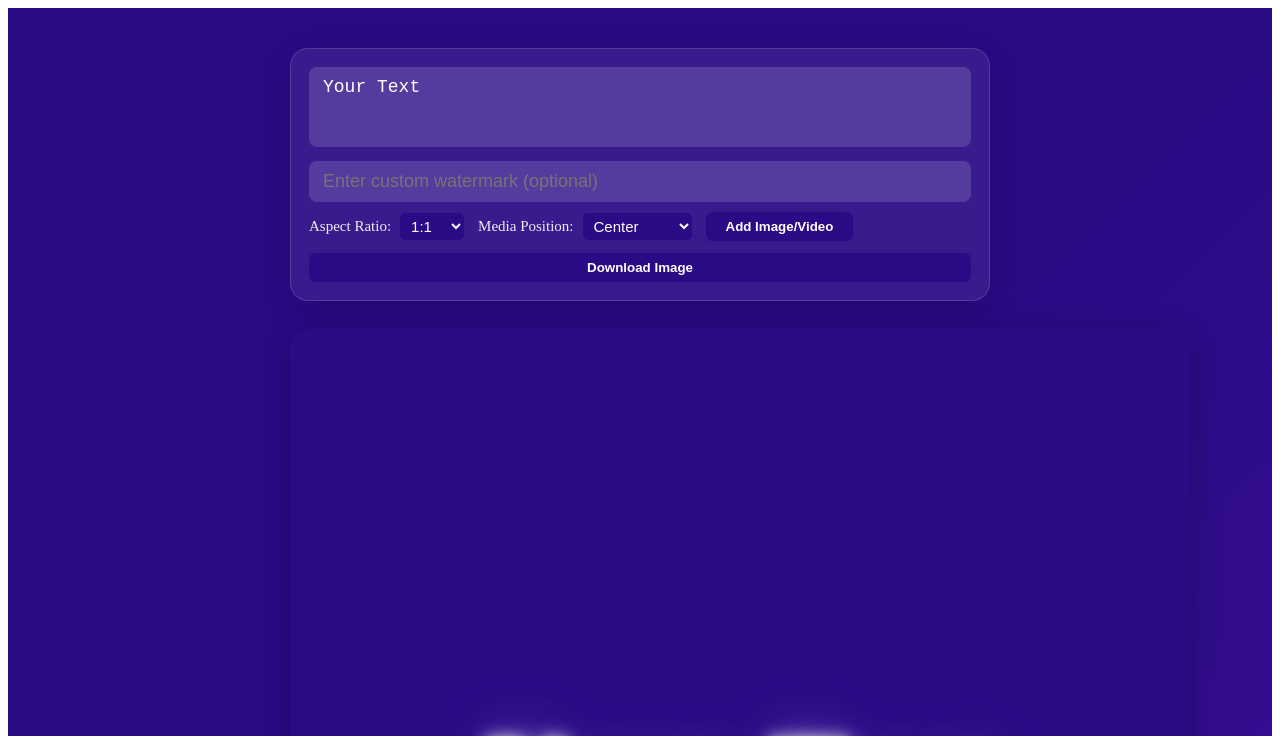
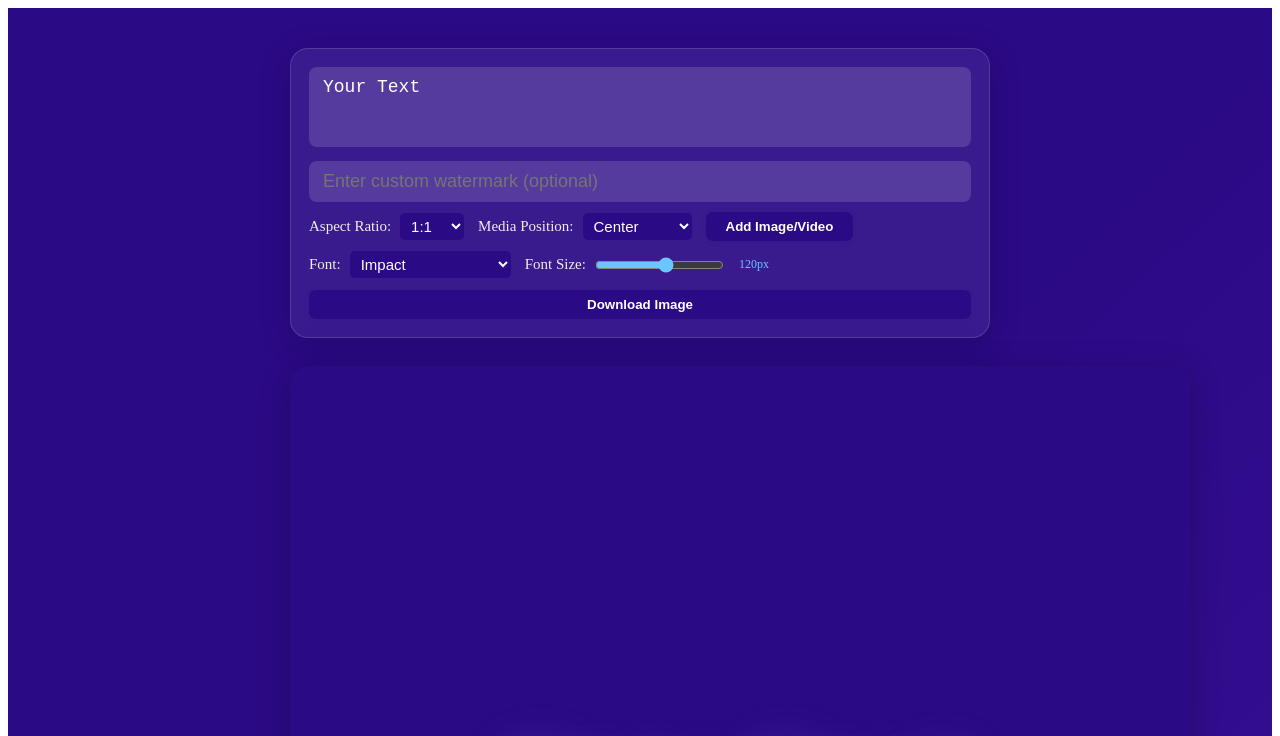
Before and after one commit to ajk-5/WT4Q_content_generator, a Next.js app in the folder mememaker/: page / in a window 1280 px wide. Shown: the top 736 px of the page. Built offline with nearby package versions, Linux system fonts and the light colour scheme.

Commit message:
Allow meme customization

```diff
--- a/mememaker/src/app/globals.css
+++ b/mememaker/src/app/globals.css
@@ -61,6 +61,11 @@
   padding: 4px 7px;
   font-size: 15px;
   margin-left: 4px;
+}
+
+.mememaker-slider {
+  margin-left: 4px;
+  accent-color: #6bc6ff;
 }
 
 .mememaker-lock {
--- a/mememaker/src/app/page.tsx
+++ b/mememaker/src/app/page.tsx
@@ -29,12 +29,27 @@ function getFontSize(text: string, width: number, height: number): number {
   return Math.max(28, Math.min(size, 120));
 }
 
+function findClosestAspect(ratio: number): AspectKey {
+  let closest: AspectKey = '1:1';
+  let minDiff = Infinity;
+  (Object.keys(ASPECTS) as AspectKey[]).forEach(key => {
+    const diff = Math.abs(ratio - ASPECTS[key].w / ASPECTS[key].h);
+    if (diff < minDiff) {
+      minDiff = diff;
+      closest = key;
+    }
+  });
+  return closest;
+}
+
 export default function Home(): JSX.Element {
   const [mainText, setMainText] = useState<string>('Your Text');
   const [aspect, setAspect] = useState<AspectKey>('1:1');
   const [media, setMedia] = useState<MediaType | null>(null);
   const [watermarkText, setWatermarkText] = useState<string>('');
   const [mediaPlacement, setMediaPlacement] = useState<'center' | 'above' | 'below'>('center');
+  const [fontFamily, setFontFamily] = useState<string>('Impact, Arial, sans-serif');
+  const [customFontSize, setCustomFontSize] = useState<number | null>(null);
   const [windowWidth, setWindowWidth] = useState<number>(
     typeof window !== 'undefined' ? window.innerWidth : 0
   );
@@ -48,21 +63,20 @@ export default function Home(): JSX.Element {
   }, []);
 
   const maxWidth = windowWidth * 0.9;
-  let w = ASPECTS[aspect].w;
-  let h = ASPECTS[aspect].h;
-  if (media) {
-    const desiredWidth = Math.min(maxWidth, media.width);
-    w = desiredWidth;
-    h = desiredWidth / media.aspectRatio;
-  } else {
-    const aspectSize = ASPECTS[aspect];
-    const scale = Math.min(maxWidth / aspectSize.w, 1);
-    w = aspectSize.w * scale;
-    h = aspectSize.h * scale;
-  }
+  const aspectSize = ASPECTS[aspect];
+  const widthScale = Math.min(maxWidth / aspectSize.w, 1);
+  const mediaScale = media ? Math.min(media.width / aspectSize.w, media.height / aspectSize.h) : 1;
+  const scale = Math.min(widthScale, mediaScale);
+  const w = aspectSize.w * scale;
+  const h = aspectSize.h * scale;
 
-  const fontSize = getFontSize(mainText, w * 0.85, media ? h * 0.4 : h * 0.8);
+  const autoFontSize = getFontSize(mainText, w * 0.85, media ? h * 0.4 : h * 0.8);
+  const fontSize = customFontSize ?? autoFontSize;
   const mediaStyle = mediaPlacement === 'below' ? { justifyContent: 'flex-end' } : {};
+
+  useEffect(() => {
+    setCustomFontSize(null);
+  }, [mainText, aspect, media, windowWidth]);
 
   // Dropzone with image/video aspect detection
   const { getRootProps, getInputProps } = useDropzone({
@@ -76,25 +90,29 @@ export default function Home(): JSX.Element {
       if (file.type.startsWith('image')) {
         const img = new window.Image();
         img.onload = () => {
+          const ratio = img.naturalWidth / img.naturalHeight;
           setMedia({
             url,
             type: 'image',
-            aspectRatio: img.naturalWidth / img.naturalHeight,
+            aspectRatio: ratio,
             width: img.naturalWidth,
             height: img.naturalHeight,
           });
+          setAspect(findClosestAspect(ratio));
         };
         img.src = url;
       } else if (file.type.startsWith('video')) {
         const video = document.createElement('video');
         video.onloadedmetadata = () => {
+          const ratio = video.videoWidth / video.videoHeight;
           setMedia({
             url,
             type: 'video',
-            aspectRatio: video.videoWidth / video.videoHeight,
+            aspectRatio: ratio,
             width: video.videoWidth,
             height: video.videoHeight,
           });
+          setAspect(findClosestAspect(ratio));
         };
         video.src = url;
       }
@@ -138,13 +156,11 @@ export default function Home(): JSX.Element {
                 className="mememaker-select"
                 value={aspect}
                 onChange={e => setAspect(e.target.value as AspectKey)}
-                disabled={!!media}
               >
                 {Object.keys(ASPECTS).map(a => (
                   <option value={a} key={a}>{a}</option>
                 ))}
               </select>
-              {media && <span className="mememaker-lock">(Locked to media)</span>}
             </label>
             <label className="mememaker-label">
               Media Position:
@@ -163,6 +179,34 @@ export default function Home(): JSX.Element {
               {media ? 'Replace Media' : 'Add Image/Video'}
             </button>
           </div>
+          <div className="mememaker-row">
+            <label className="mememaker-label">
+              Font:
+              <select
+                className="mememaker-select"
+                value={fontFamily}
+                onChange={e => setFontFamily(e.target.value)}
+              >
+                <option value="Impact, Arial, sans-serif">Impact</option>
+                <option value="Arial, sans-serif">Arial</option>
+                <option value="'Comic Sans MS', cursive, sans-serif">Comic Sans</option>
+                <option value="'Courier New', monospace">Courier New</option>
+                <option value="'Times New Roman', serif">Times New Roman</option>
+              </select>
+            </label>
+            <label className="mememaker-label">
+              Font Size:
+              <input
+                className="mememaker-slider"
+                type="range"
+                min={20}
+                max={200}
+                value={fontSize}
+                onChange={e => setCustomFontSize(Number(e.target.value))}
+              />
+              <span className="mememaker-lock">{Math.round(fontSize)}px</span>
+            </label>
+          </div>
           <button onClick={downloadImg} className="mememaker-btn mememaker-btn-wide" type="button">Download Image</button>
         </div>
 
@@ -179,7 +223,7 @@ export default function Home(): JSX.Element {
               </div>
             )}
             <div className="mememaker-text-container">
-              <div className="mememaker-text" style={{ fontSize }}>
+              <div className="mememaker-text" style={{ fontSize, fontFamily }}>
                 {mainText}
               </div>
             </div>
```
Also changed, not shown: 1 other file (tests, documents, lock files or other folders).
